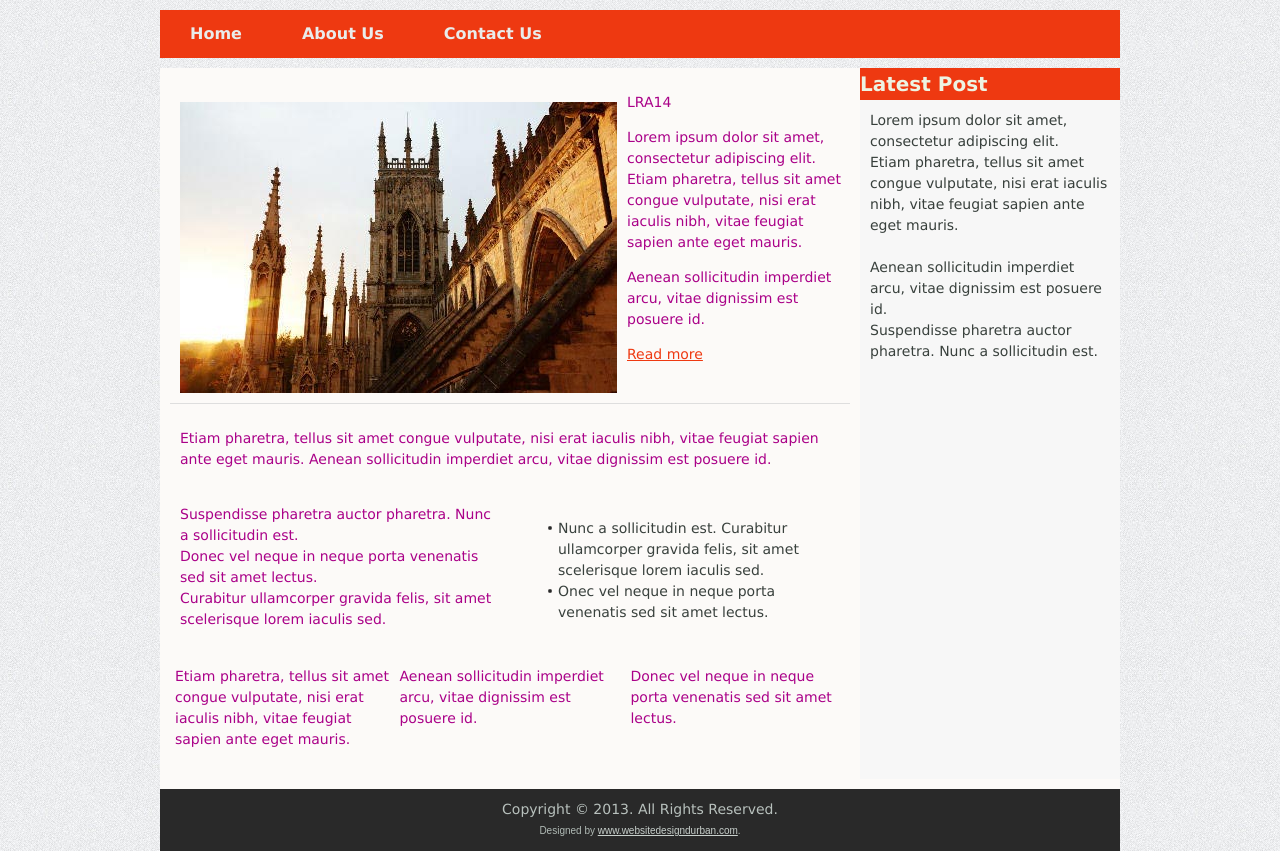
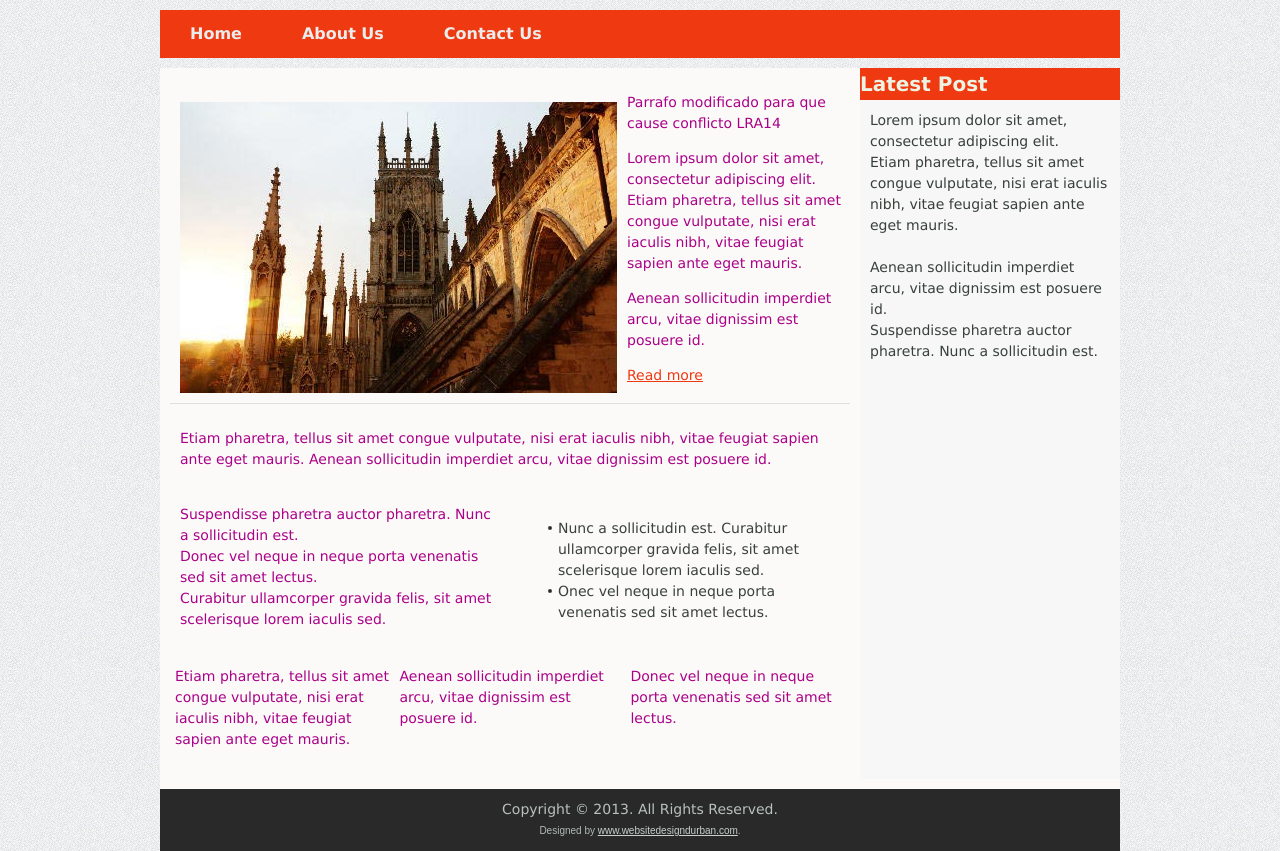
Before and after one commit to yoloman0001/yakuza-lra14, a plain HTML site: page index.html in a window 1280 px wide. Drawn offline with Linux system fonts and the light colour scheme.

Commit message:
Cambiado parrafo con codigo de alumno lra14

```diff
--- a/index.html
+++ b/index.html
@@ -61,7 +61,7 @@
     <div class="layout-cell layout-item-0" style="width: 100%;">
         <p><img src="./images/york-minster-at-sunset-2.jpg" alt="an image" id="preview-image" name="preview-image" width="437" height="291" /></p>
 
-        <p>LRA14</p>
+        <p>Parrafo modificado para que cause conflicto LRA14</p>
 
         <p>Lorem ipsum dolor sit amet, consectetur adipiscing elit. Etiam pharetra, tellus sit amet congue vulputate, nisi erat iaculis nibh, vitae feugiat sapien ante eget mauris. </p>
 
```
